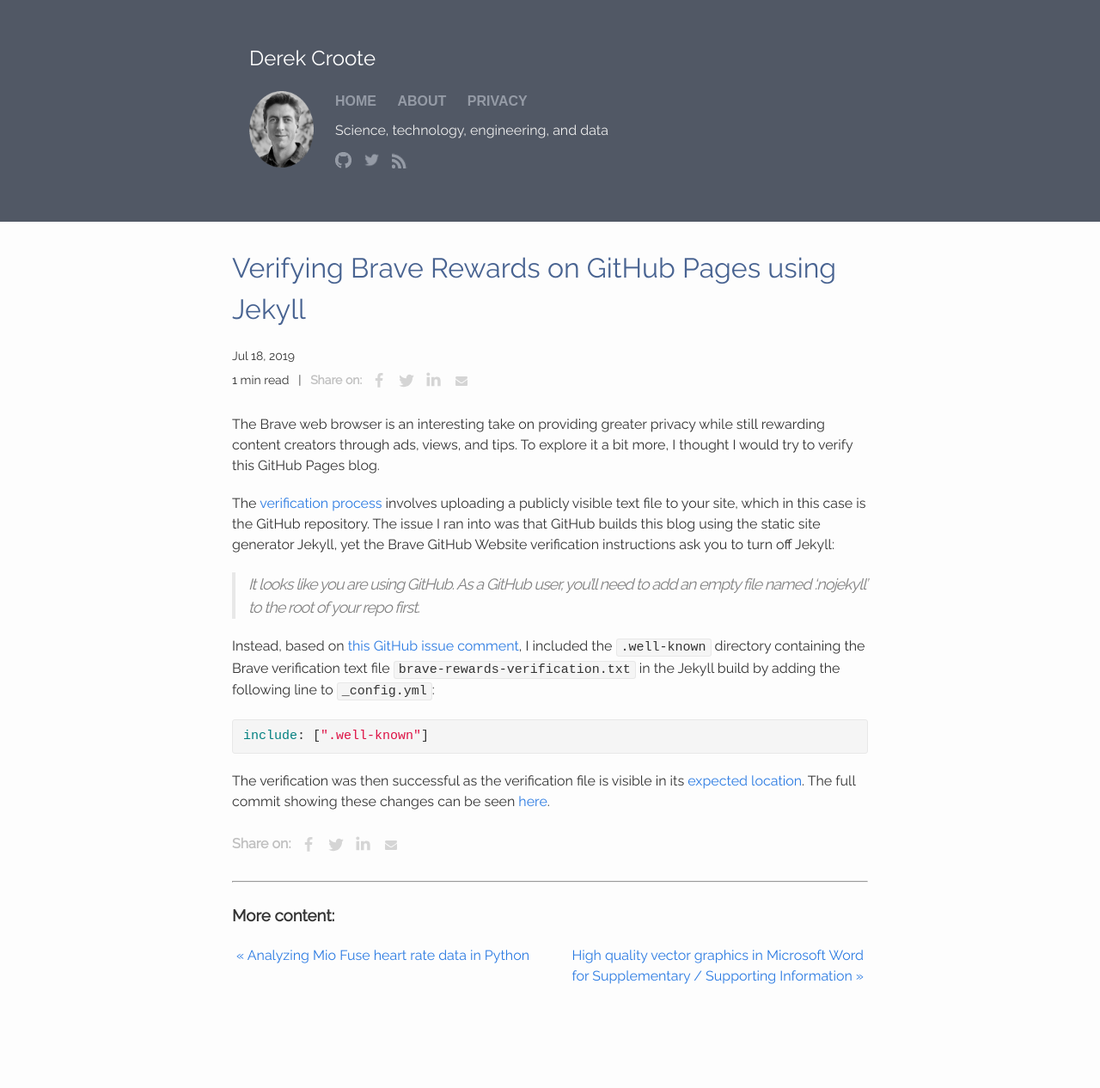
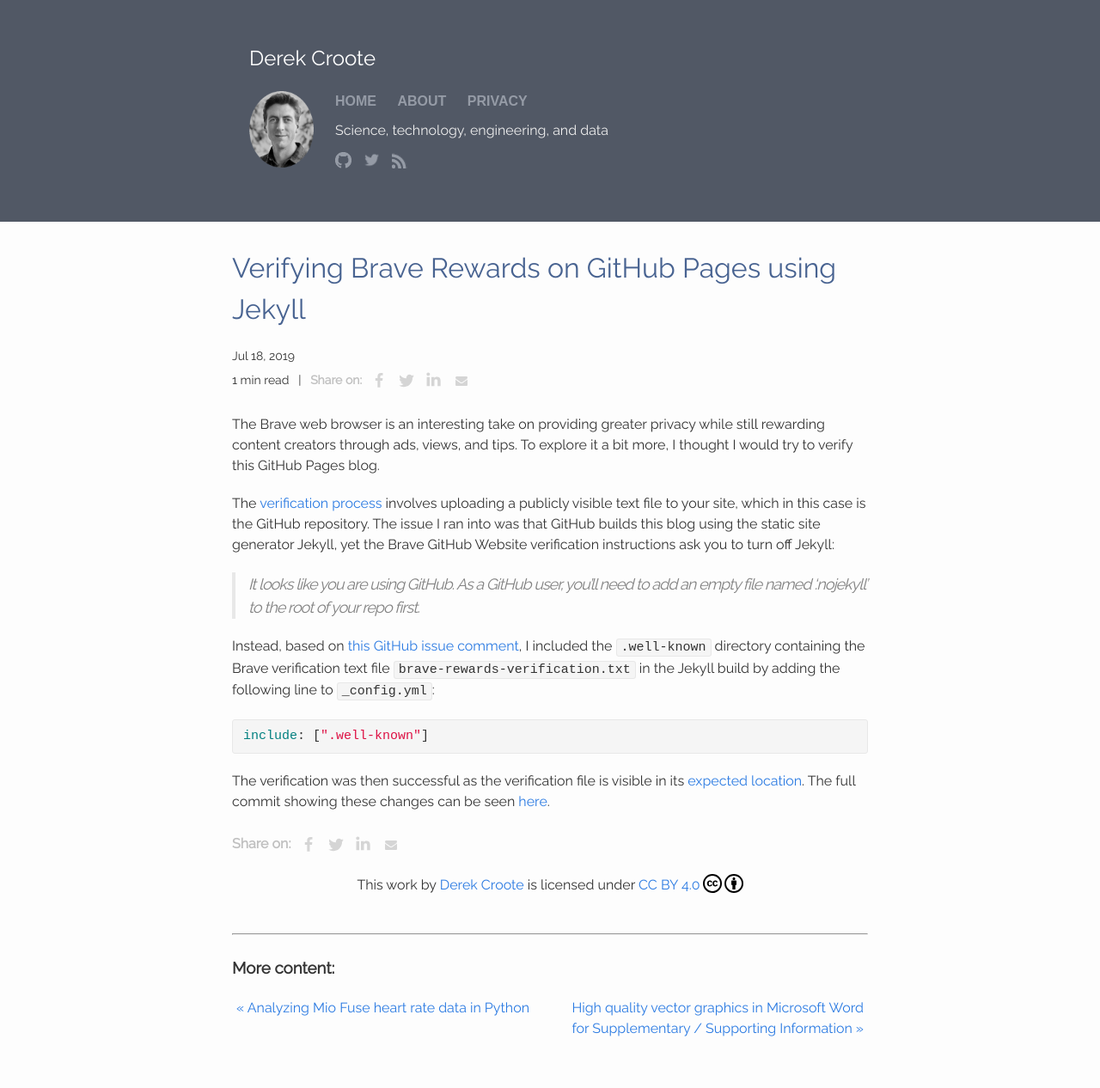
Before and after one commit to dcroote/dcroote.github.io, a Jekyll site: the page built from _posts/2019-07-18-github-pages-brave.md, in a window 1280 px wide. Shown: the whole page at 86% size. Built offline with Jekyll 4.4.1, drawn with Linux system fonts in a browser that asks for light colours; before the commit the page ends 1205 px from its top, so only the background shows below that.

Commit message:
Add CC BY 4.0 license to posts

```diff
--- a/_layouts/post.html
+++ b/_layouts/post.html
@@ -17,6 +17,8 @@
     {{ content }}
 
     {% include share-buttons.html %}
+
+    <p xmlns:dct="http://purl.org/dc/terms/" xmlns:cc="http://creativecommons.org/ns#" class="license-text" style="text-align: center; margin-top: 1em">This work by <a rel="cc:attributionURL dct:creator" property="cc:attributionName" href="https://dcroote.github.io/">Derek Croote</a> is licensed under <a rel="license" href="https://creativecommons.org/licenses/by/4.0">CC BY 4.0<img style="height:22px!important;margin-left:3px;vertical-align:text-bottom;" src="/images/cc.svg" /><img style="height:22px!important;margin-left:3px;vertical-align:text-bottom;" src="/images/by.svg" /></a></p>
 
   </article>
 
```
Also changed, not shown: images/by.svg (added), images/cc.svg (added).
